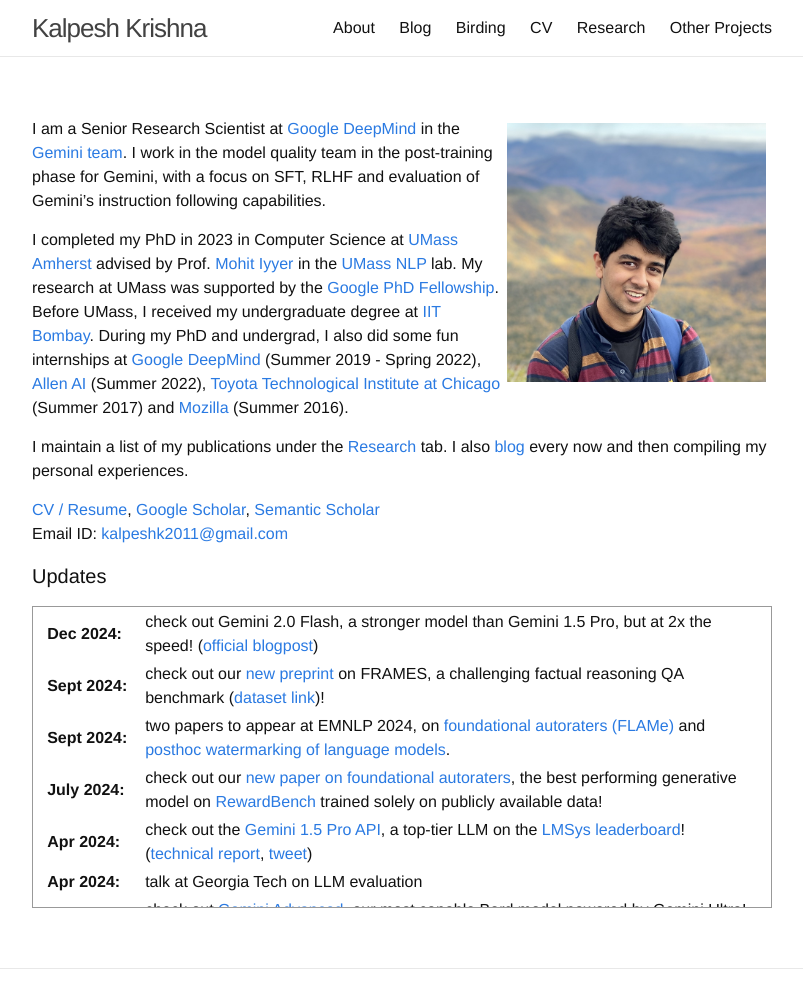
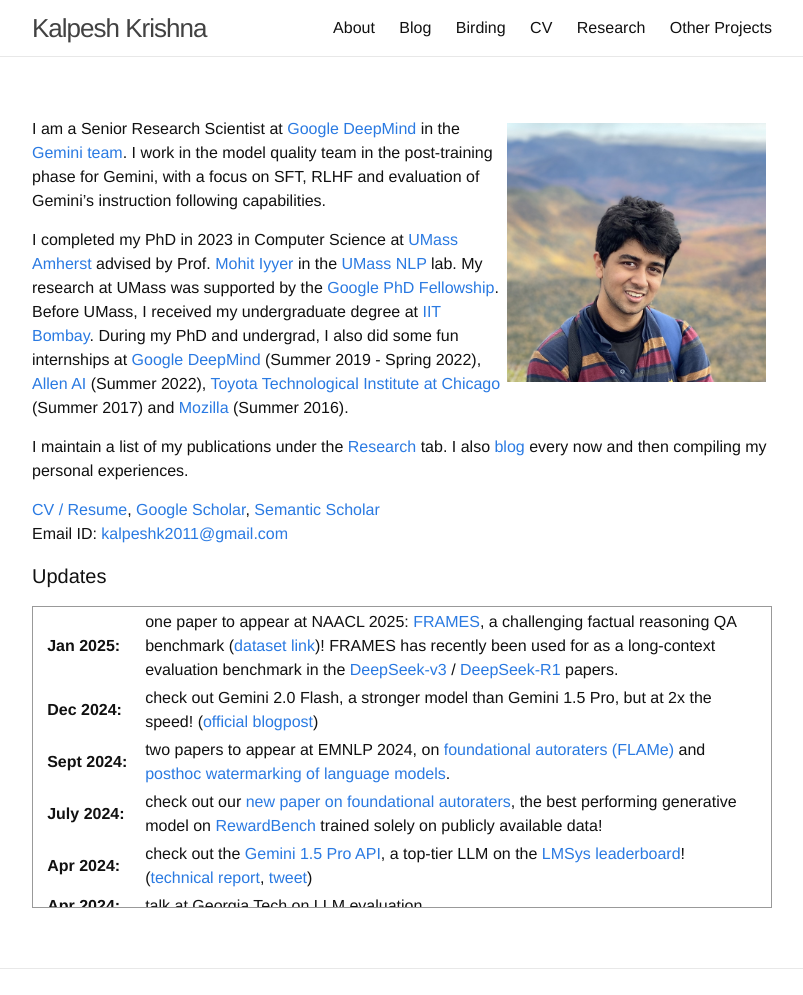
Before and after one commit to martiansideofthemoon/martiansideofthemoon.github.io, a Jekyll site: the page built from index.md, in a window 1280 px wide, cut to the strip 0-995 px from the top of the page. Shown: the whole strip, without its empty margins (238-1041 px from the left). Built offline with Jekyll 4.4.1, drawn with Linux system fonts in a browser that asks for light colours; comment, search, counter and statistics services are not loaded.

Commit message:
Update index.md

```diff
--- a/index.md
+++ b/index.md
@@ -20,8 +20,8 @@ Email ID: [kalpeshk2011@gmail.com](mailto:kalpeshk2011@gmail.com)
 <table>
 <col width="100px">
 <col width="650px">
+  <tr><td><b>Jan 2025:</b></td><td>one paper to appear at NAACL 2025: <a href="https://arxiv.org/abs/2409.12941">FRAMES</a>, a challenging factual reasoning QA benchmark (<a href="https://huggingface.co/datasets/google/frames-benchmark">dataset link</a>)! FRAMES has recently been used for as a long-context evaluation benchmark in the <a href="https://arxiv.org/abs/2412.19437">DeepSeek-v3</a> / <a href="https://github.com/deepseek-ai/DeepSeek-R1/blob/main/DeepSeek_R1.pdf">DeepSeek-R1</a> papers.</td></tr>
   <tr><td><b>Dec 2024:</b></td><td>check out Gemini 2.0 Flash, a stronger model than Gemini 1.5 Pro, but at 2x the speed! (<a href="https://blog.google/technology/google-deepmind/google-gemini-ai-update-december-2024/">official blogpost</a>)</td></tr>
-  <tr><td><b>Sept 2024:</b></td><td>check out our <a href="https://arxiv.org/abs/2409.12941">new preprint</a> on FRAMES, a challenging factual reasoning QA benchmark (<a href="https://huggingface.co/datasets/google/frames-benchmark">dataset link</a>)!</td></tr>
   <tr><td><b>Sept 2024:</b></td><td>two papers to appear at EMNLP 2024, on <a href="https://arxiv.org/abs/2407.10817">foundational autoraters (FLAMe)</a> and <a href="https://arxiv.org/abs/2406.14517">posthoc watermarking of language models</a>.</td></tr>
   <tr><td><b>July 2024:</b></td><td>check out our <a href="https://arxiv.org/abs/2407.10817">new paper on foundational autoraters</a>, the best performing generative model on <a href="https://huggingface.co/spaces/allenai/reward-bench">RewardBench</a> trained solely on publicly available data!</td></tr>
   <tr><td><b>Apr 2024:</b></td><td>check out the <a href="https://developers.googleblog.com/en/gemini-15-pro-now-available-in-180-countries-with-native-audio-understanding-system-instructions-json-mode-and-more/">Gemini 1.5 Pro API</a>, a top-tier LLM on the <a href="https://huggingface.co/spaces/lmsys/chatbot-arena-leaderboard">LMSys leaderboard</a>! (<a href="https://storage.googleapis.com/deepmind-media/gemini/gemini_v1_5_report.pdf">technical report</a>, <a href="https://x.com/JeffDean/status/1791518997973762322">tweet</a>)</td></tr>
```
